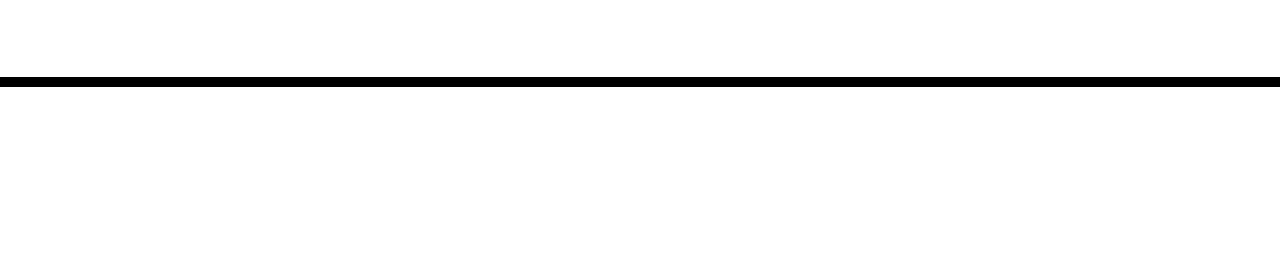
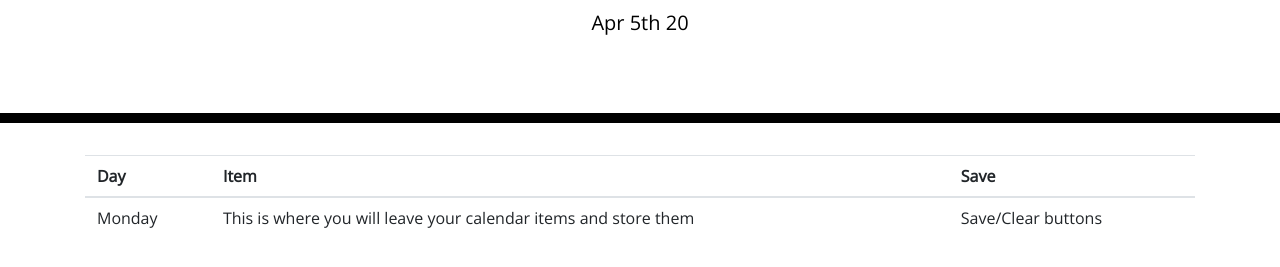
Before and after one commit to pmarti9/week5homework, a plain HTML site: page index.html in a window 1280 px wide. Shown: the part 181-448 px from the top of the page. Drawn offline with nearby package versions, Linux system fonts and the light colour scheme.

Commit message:
current day functionality is working. added table to html

```diff
--- a/index.html
+++ b/index.html
@@ -30,15 +30,33 @@
       <p id="currentDay" class="lead"></p>
     </header>
     <div class="container">
-        <div id="scheduler"></div>
-    <div class="row">
 
-    </div>
+      <table class="table">
+        <thead>
+          <tr>
+            <!-- The scope attribute specifies that this is a header for a column -->
+            <th scope="col">Day</th>
+            <th scope="col">Item</th>
+            <th scope="col">Save</th>
+          </tr>
+        </thead>
+        <tbody>
+          <tr>
+            <td>Monday</td>
+            <td>This is where you will leave your calendar items and store them</td>
+            <td>Save/Clear buttons</td>
+          </tr>
+          <!-- Insert additional movie rows here -->
+        </tbody>
+      </table>
+      <!-- <div class="row"></div>
+        <div id="scheduler"></div> -->
       <!-- Timeblocks go here -->
     </div>
 
     <script type="text/javascript" src="https://code.jquery.com/jquery-3.4.1.min.js"></script>
     <script type="text/javascript" src="https://cdnjs.cloudflare.com/ajax/libs/moment.js/2.24.0/moment.min.js"></script>
+    <script type="text/javascript" src="script.js"></script>
 
   </body>
 </html>
```
Also changed, not shown: script.js (+0 -18 lines).
